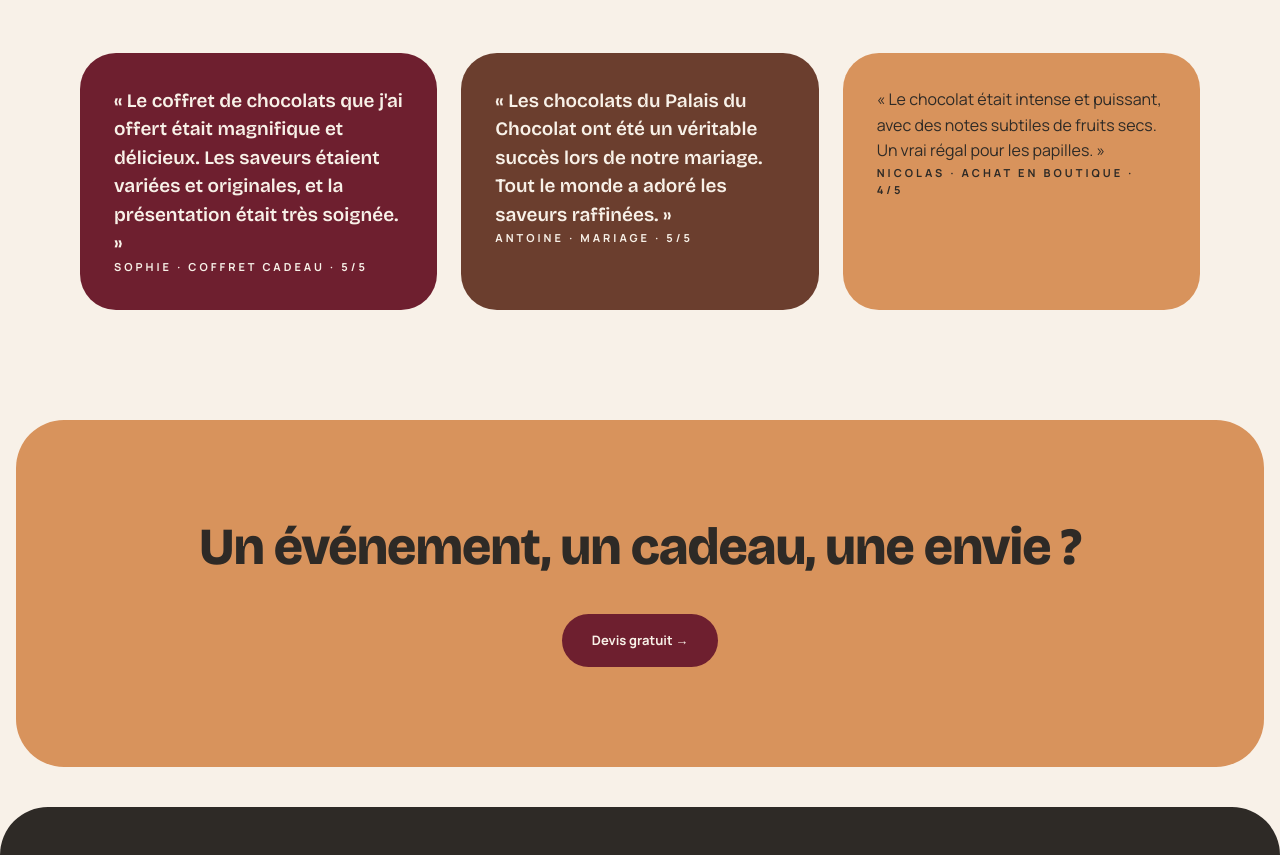
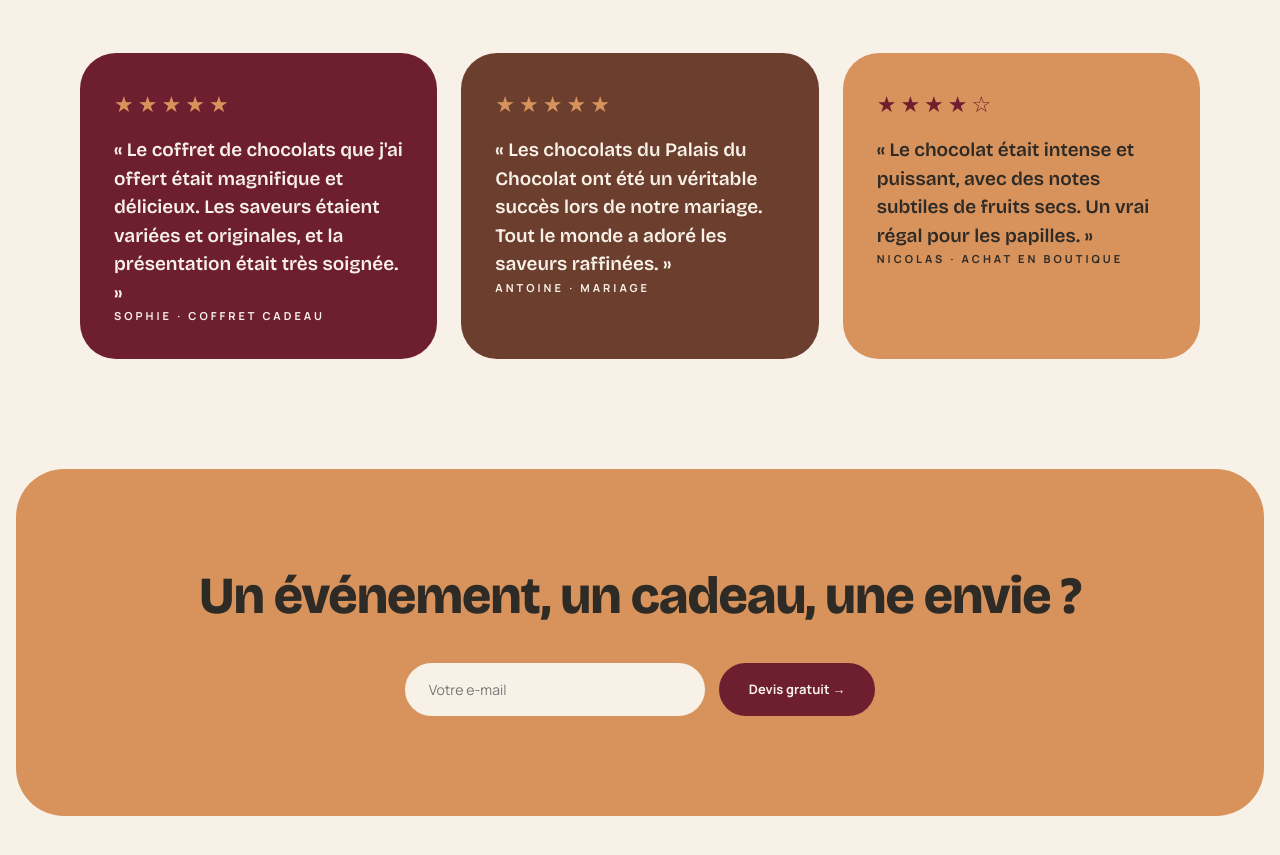
Before and after one commit to Aakarii/portfolio-chocolatier, a plain HTML site: page index.html in a window 1280 px wide. Shown: the part 4073-4928 px from the top of the page. Drawn offline with nearby package versions, Linux system fonts and the light colour scheme.

Commit message:
ajout hover et mail input

```diff
--- a/index.html
+++ b/index.html
@@ -224,29 +224,32 @@
 
         <div class="flex wrap gap-24">
             <div class="avis colonne-3 bg-bordeaux">
+                <p class="etoiles" role="img" aria-label="Note : 5 sur 5">★★★★★</p>
                 <p class="citation">
                     « Le coffret de chocolats que j'ai offert était magnifique et
                     délicieux. Les saveurs étaient variées et originales, et la
                     présentation était très soignée. »
                 </p>
-                        <p class="auteur">Sophie · Coffret cadeau · 5/5</p>
+                <p class="auteur">Sophie · Coffret cadeau</p>
             </div>
 
             <div class="avis colonne-3 bg-cacao">
+                <p class="etoiles" role="img" aria-label="Note : 5 sur 5">★★★★★</p>
                 <p class="citation">
                     « Les chocolats du Palais du Chocolat ont été un véritable
                     succès lors de notre mariage. Tout le monde a adoré les saveurs
                     raffinées. »
                 </p>
-                        <p class="auteur">Antoine · Mariage · 5/5</p>
+                <p class="auteur">Antoine · Mariage</p>
             </div>
 
             <div class="avis colonne-3 bg-cuivre">
-                        <p class="citations">
+                <p class="etoiles" role="img" aria-label="Note : 4 sur 5">★★★★☆</p>
+                <p class="citation">
                     « Le chocolat était intense et puissant, avec des notes subtiles
                     de fruits secs. Un vrai régal pour les papilles. »
                 </p>
-                        <p class="auteur">Nicolas · Achat en boutique · 4/5</p>
+                <p class="auteur">Nicolas · Achat en boutique</p>
             </div>
         </div>
     </div>
@@ -254,7 +257,10 @@
 
         <section class="bandeau bg-cuivre text-center" id="devis">
             <h2>Un événement, un cadeau, une envie ?</h2>
-            <a href="#" class="btn bg-bordeaux mt40">Devis gratuit →</a>
+            <div class="flex center wrap gap-14 mt40">
+                <input type="email" class="champ-mail" placeholder="Votre e-mail">
+                <a href="#" class="btn bg-bordeaux">Devis gratuit →</a>
+            </div>
 
         </section>
     </main>
--- a/style.css
+++ b/style.css
@@ -122,6 +122,18 @@ img{
     border-radius: 999px;
     font-size: 13px;
     font-weight: 700;
+    transition: transform 0.2s, background-color 0.2;;
+}
+
+.btn:hover{
+    background-color: var(--cuivre);
+    color: var(--noir);
+    transform: scale();
+}
+
+.btn-grossis:hover{
+    background-color: var(--noir);
+    color: var(--creme);
 }
 
 .petit-btn{
@@ -313,10 +325,33 @@ img{
     text-transform: uppercase;
 }
 
+.etoiles{
+    font-size: 22px;
+    letter-spacing: 4px;
+    color: var(--cuivre);
+    margin-bottom: 14px;
+}
 
-/* Fomulaire*/
+.bg-cuivre .etoiles{
+    color: var(--bordeaux);
+}
 
+/* Mail*/
 
+.champ-mail{
+    padding: 16px 24px;
+    border: none;
+    border-radius: 999px;
+    font-family: inherit;
+    font-size: 14px;
+    background-color: var(--creme);
+    color: var(--noir);
+    width: 300px;
+}
+
+.champ-mail:focus{
+    outline: 3px solid var(--bordeaux);
+}
 
 /* Bandeau */
 
```
Lines whose indentation alone changed are shown as unchanged.
